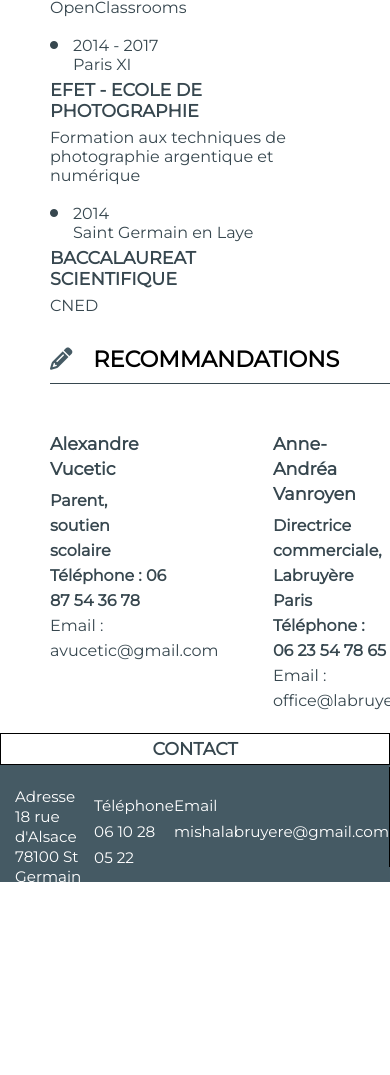
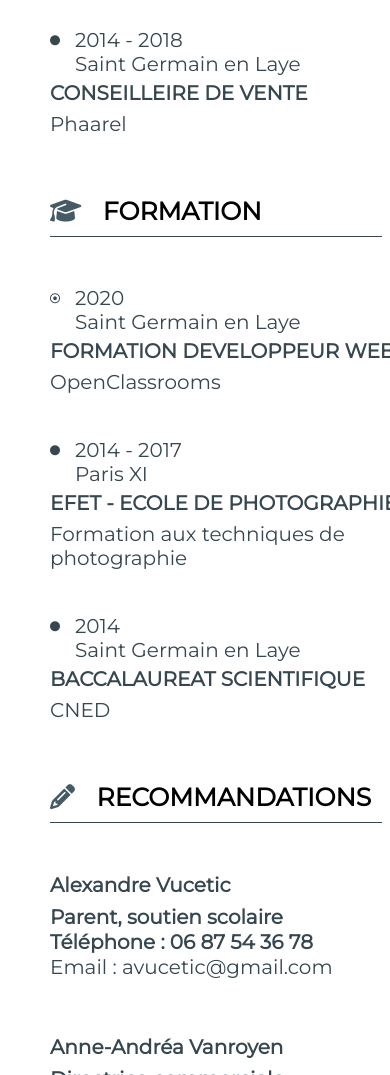
Before and after one commit to Misha-Labruyere/projet2, a plain HTML site: page index.html in a window 390 px wide. Shown: the part 925-2000 px from the top of the page. Before the commit the page ends 1832 px from the top, so only its background shows below. Drawn offline with Linux system fonts and the light colour scheme.

Commit message:
Modifier responsive

```diff
--- a/index.html
+++ b/index.html
@@ -4,6 +4,7 @@
 <head>
     <meta charset="utf-8" />
     <link rel="stylesheet" href="style.css" />
+    <html lang="fr">
     <link href="https://fonts.googleapis.com/css?family=Montserrat&display=swap" rel="stylesheet">
     <script src="https://kit.fontawesome.com/990c8adfeb.js" crossorigin="anonymous"></script>
     <title>CV Misha Labruyère</title>
@@ -11,37 +12,30 @@
 
 <body>
     <div id="mise-en-page">
+
         <div id="a-propos">
-
             <div class="image"><img src="photocv.jpg" alt="Photo portrait de Misha Labruyère" /></div>
-
-            <section>
+            <section class="contact">
                 <h4>CONTACT</h4>
-                <div class=" contact">
 
                 <ul>
-                        <div class="adresse-telephone-mail">
                     <address>
-                                Adresse
+                        <li>Adresse
                             18 rue d'Alsace
-                                78100 St Germain en Laye</address>
+                            78100 St Germain en Laye</li>
 
-                            <div class="telephone">
-                                Téléphone
-                                06 10 28 05 22</div>
+                        <li>Téléphone
+                            06 10 28 05 22</li>
 
-                            <div class="mail">
-                                Email
-                                mishalabruyere@gmail.com</div>
-                        </div>
+                        <li>Email
+                            <a href="mailto:mishalabruyere@gmail.com">mishalabruyere@gmail.com</a></li>
+                    </address>
                 </ul>
 
-                </div>
             </section>
 
-            <section>
+            <section class="description">
 
-                <div class="description">
                 <h4>A PROPOS DE MOI</h4>
                 <p>
                     Photographe indépendante depuis maintenant 2 ans,
@@ -49,22 +43,14 @@
                     afin d'élargir mes compétences et ainsi pouvoir les allier à mon activité de photographe.
                 </p>
 
-                </div>
-
             </section>
 
-            <section>
+            <section class="loisirs">
 
-                <div class="loisirs">
                 <h4>LOISIRS</h4>
-                    <div class="photo-art">
                 <i class="fas fa-camera"></i>
                 <i class="fas fa-palette"></i>
-                    </div>
-                    <div class="sport">
                 <i class="fas fa-running"></i>
-                    </div>
-                </div>
 
             </section>
         </div>
@@ -77,22 +63,24 @@
                 <h2><span>Dével</span>oppeuse web freelance / Photographe</h2>
             </header>
 
-            <section>
+            <section class="experiences">
 
                 <h3><i class="fas fa-briefcase"></i> EXPERIENCES</h3>
 
-                <div class="experiences">
+                <div class="emploi">
+
                     <div class="puce-date">
                         <i class="far fa-dot-circle"></i>
-                        <div class="date">
                         2018 - 2020
                         Paris
-                        </div>
                     </div>
                     <div class="work">
                         <h4>PHOTOGRAPHE INDEPENDANTE</h4>
                         Portrait studio / extérieur, mode, architecture
                     </div>
+                </div>
+
+                <div class="emploi">
                     <div class="puce-date">
                         <i class="fas fa-circle"></i>
                         <div class="date">
@@ -104,6 +92,9 @@
                         <h4>SOUTIEN SCOLAIRE</h4>
                         Cours auprès de collégiens dans toutes les matières
                     </div>
+                </div>
+
+                <div class="emploi">
                     <div class="puce-date">
                         <i class="fas fa-circle"></i>
                         <div class="date">
@@ -115,17 +106,16 @@
                         <h4>CONSEILLEIRE DE VENTE</h4>
                         Phaarel
                     </div>
-
                 </div>
 
             </section>
 
 
-            <section>
+            <section class="formation">
 
                 <h3><i class="fas fa-graduation-cap"></i> FORMATION</h3>
 
-                <div class="formation">
+                <div class="emploi">
                     <div class="puce-date">
                         <i class="far fa-dot-circle"></i>
                         <div class="date">
@@ -137,6 +127,9 @@
                         <h4>FORMATION DEVELOPPEUR WEB</h4>
                         OpenClassrooms
                     </div>
+                </div>
+
+                <div class="emploi">
                     <div class="puce-date">
                         <i class="fas fa-circle"></i>
                         <div class="date">
@@ -146,8 +139,11 @@
                     </div>
                     <div class="work">
                         <h4>EFET - ECOLE DE PHOTOGRAPHIE</h4>
-                        Formation aux techniques de photographie argentique et numérique
+                        Formation aux techniques de photographie
                     </div>
+                </div>
+
+                <div class="emploi">
                     <div class="puce-date">
                         <i class="fas fa-circle"></i>
                         <div class="date">
@@ -159,8 +155,8 @@
                         <h4>BACCALAUREAT SCIENTIFIQUE</h4>
                         CNED
                     </div>
+                </div>
 
-                </div>
             </section>
 
             <section>
--- a/style.css
+++ b/style.css
@@ -8,10 +8,21 @@
     margin-top: 0px;
   }
 
-  #parcours h1,
-  h2 {
-    font-size: 3.5em;
-    max-width: 70vw;
+  #parcours h1 {
+    font-size: 3.7em;
+  }
+
+  #parcours h2 {
+    font-size: 2em;
+  }
+
+  #parcours h3 {
+    font-size: 25px;
+    margin-top: 40px;
+  }
+
+  #parcours h4 {
+    font-size: 20px;
   }
 
   #a-propos h4 {
@@ -21,7 +32,6 @@
   #mise-en-page {
     display: flex;
     flex-direction: column-reverse;
-    max-width: 100vw;
   }
 
   #a-propos {
@@ -31,75 +41,59 @@
   }
 
   #parcours {
+    margin-top: 200px;
     margin-left: 0px;
   }
 
   .contact {
     color: rgb(255, 255, 255);
-    font-size: 1em;
-    min-width: 60vw;
-    justify-content: space-evenly;
+    font-size: 20px;
     text-align: center;
-    align-content: space-evenly;
   }
 
-  .contact ul {
+  .recommandations {
+    font-size: 20px;
     display: flex;
     flex-direction: column;
-    border-right: 1px solid black;
+    margin-bottom: 30px;
   }
 
-  .description {
-    display: none;
-  }
-
-  .experiences,
-  .formation,
-  .recommandations {
+  .employeur {
+    display: flex;
+    flex-wrap: nowrap;
+    min-width: 100vw;
     padding-bottom: 30px;
   }
 
-  .experiences {
+  .emploi {
+    min-width: 100vw;
+    font-size: 20px;
     display: flex;
-    flex-wrap: wrap;
-    justify-content: space-between;
+    flex-direction: column;
+    list-style: none;
+    padding-bottom: 20px;
   }
 
-  .formation {
+  .puce-date {
     display: flex;
-    flex-wrap: wrap;
-    justify-content: space-between;
-  }
-  .date {
-    width: 30%;
-  }
-
-  .work {
-    display: flex;
-    max-width: 70%;
   }
 
   .image {
     position: absolute;
-    right: 50px;
     top: 0px;
+    left: 40%;
+    margin-bottom: 300px;
   }
 
   .loisirs {
-    display: none;
+    font-size: 20px;
+    padding-bottom: 40px;
+    text-align: center;
   }
 
-  .adresse-telephone-mail {
-    display: flex;
-    justify-content: space-evenly;
-    align-content: space-around;
-    text-align: start;
-    height: 100px;
-  }
-
-  .telephone,
-  .mail {
-    line-height: 1.7em;
+  .description {
+    font-size: 20px;
+    max-height: 220px;
   }
 }
 
@@ -125,6 +119,7 @@ h2 span {
 }
 
 h3 {
+  width: 100%;
   font-size: 1.4em;
   padding-bottom: 10px;
   border-bottom: 1px rgb(55, 71, 79) solid;
@@ -169,11 +164,11 @@ address {
 
 #mise-en-page {
   display: flex;
-  width: 1024px;
+  max-width: 750px;
+  margin: auto;
 }
 
 #a-propos {
-  max-width: 250px;
   text-align: start;
   background-color: rgb(69, 90, 100);
   color: white;
@@ -184,19 +179,7 @@ address {
   margin-left: 20px;
   padding-left: 30px;
   color: rgb(55, 71, 79);
-  max-width: 575px;
-}
-
-.formation {
-  display: flex;
-  flex-wrap: wrap;
-  justify-content: space-between;
-}
-
-.experiences {
-  display: flex;
-  flex-wrap: wrap;
-  justify-content: space-between;
+  max-width: 650px;
 }
 
 .recommandations {
@@ -222,24 +205,6 @@ address {
   font-weight: bold;
 }
 
-.work {
-  display: flex;
-  flex-direction: column;
-  flex-wrap: wrap;
-  text-align: start;
-  width: 350px;
-}
-
-.puce-date {
-  display: flex;
-}
-
-.date {
-  white-space: pre-line;
-  width: 200px;
-  align-self: center;
-}
-
 i {
   font-size: 0.5em;
   align-self: center;
@@ -247,38 +212,18 @@ i {
 }
 
 .loisirs i {
+  font-size: 2.3em;
   color: white;
-  font-size: 2em;
-}
-
-.photo-art {
-  display: flex;
-  justify-content: space-around;
-  padding-top: 30px;
-}
-
-.sport {
-  text-align: center;
-  padding-top: 15px;
+  padding-left: 30px;
+  padding-top: 40px;
 }
 
 .description p {
   line-height: 30px;
-  font-size: 0.93em;
+  font-size: 0.9em;
   text-align: justify;
-  padding: 20px;
-  min-height: 250px;
-}
-
-.adresse-telephone {
-  height: 210px;
-}
-.mail {
-  height: 80px;
-}
-
-address {
-  height: 70px;
+  padding: 25px;
+  height: 300px;
 }
 
 .contact ul {
@@ -287,6 +232,28 @@ address {
   white-space: pre-line;
   margin-top: 0px;
   font-size: 0.5em;
-  padding-left: 15px;
-  font-size: 0.95em;
+  padding-left: 35px;
+  padding-right: 25px;
+  font-size: 0.9em;
+  list-style: none;
 }
+
+.emploi {
+  display: flex;
+  list-style: none;
+  justify-content: space-between;
+  max-width: 700px;
+}
+
+.puce-date {
+  display: flex;
+  white-space: pre-line;
+}
+
+.work {
+  min-width: 420px;
+}
+
+a {
+  color: rgb(188, 201, 206);
+}
```
Lines whose indentation alone changed are shown as unchanged.
